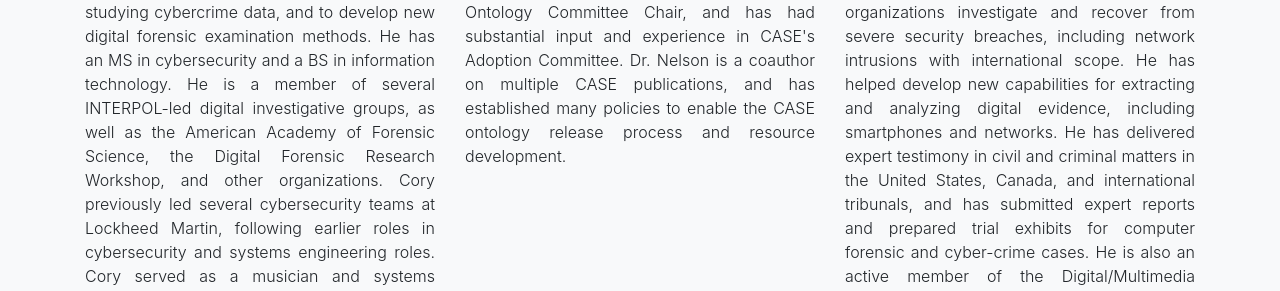
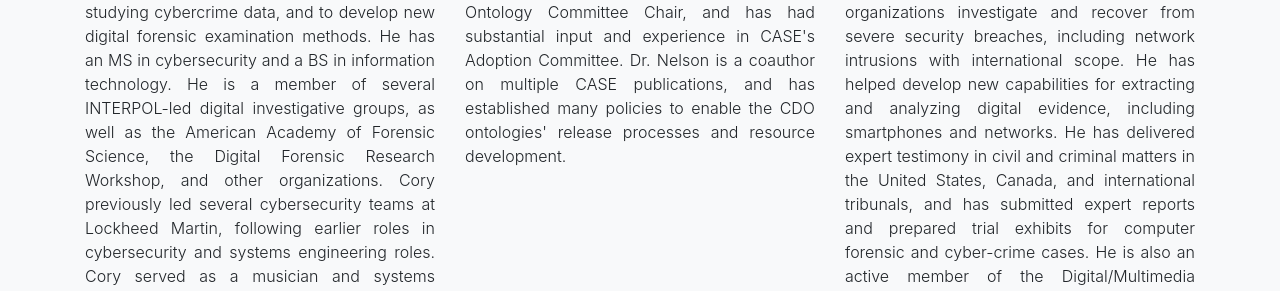
Before and after one commit to Cyber-Domain-Ontology/cdo.github.io, a Jekyll site: the page built from community/tsc.html, in a window 1280 px wide and 900 px high, scrolled down 627 px. Shown: the part 546-837 px from the top of the window. Built offline with Jekyll 4.4.1, drawn with Linux system fonts in a browser that asks for light colours; some of the changed text lies outside the part shown.

Commit message:
Update bio
Signed-off-by: Alex Nelson <alexander.nelson@nist.gov>

```diff
--- a/_data/tsc/participants.yml
+++ b/_data/tsc/participants.yml
@@ -21,8 +21,8 @@
     Dr. Nelson has a dual B.A./B.S. in Mathematics and Computer Science from The Evergreen State College, and a M.S. and Ph.D. in Computer Science from the
     University of California, Santa Cruz.  Dr. Nelson's research emphasizes foundational measurability of digital forensic processes.  Dr. Nelson
     served as the inaugural CASE Ontology Committee Chair, currently serves as the UCO Ontology Committee Chair, and has had substantial input and
-    experience in CASE's Adoption Committee.  Dr. Nelson is a coauthor on multiple CASE publications, and has established many policies to enable the CASE
-    ontology release process and resource development.
+    experience in CASE's Adoption Committee.  Dr. Nelson is a coauthor on multiple CASE publications, and has established many policies to enable the CDO
+    ontologies' release processes and resource development.
 - title: Academia Participant
   image: casey.jpg
   name: Eoghan Casey
```
